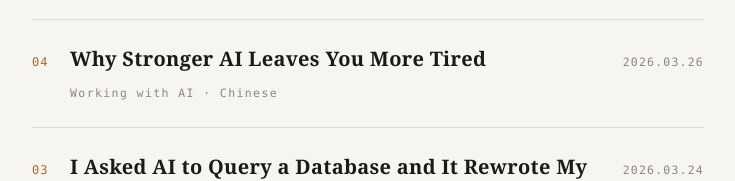
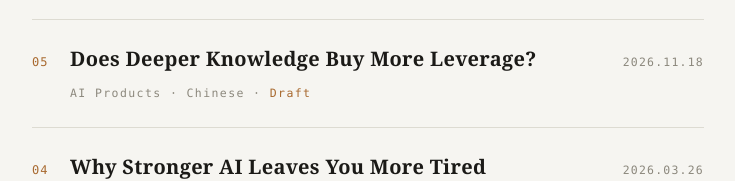
Before and after one commit to Eastr5/blog, a plain HTML site: page index.html in a window 1280 px wide. Shown: the part 2823-3004 px from the top of the page, without its empty margins (272-1007 px from the left). Drawn offline with Linux system fonts and the light colour scheme.

Commit message:
post: 新增想法笔记《懂到底层，就能撬动更多资源吗》

```diff
--- a/index.html
+++ b/index.html
@@ -351,6 +351,7 @@ const POSTS = [
   {file:"2026-11-10-context-budget", title:"溢出的上下文，会损坏模型的智力吗", title_en:"Does Overflowing Context Damage a Model's Intelligence?", date:"2026-11-10", series:"AI 产品", series_en:"AI Products", draft:true},
   {file:"2026-11-12-ai-security", title:"AI 把攻防的时间差压到了小时级", title_en:"AI Has Compressed the Attack and Defence Gap to Hours", date:"2026-11-12", series:"AI 产品", series_en:"AI Products", draft:true},
   {file:"2026-11-14-ai-sentinel", title:"AI 哨兵该站在哪：安全正在从一次付费变成按次付费", title_en:"Where Should an AI Sentinel Stand: Security Moves to Per-Request Cost", date:"2026-11-14", series:"AI 产品", series_en:"AI Products", draft:true},
+  {file:"2026-11-18-knowledge-leverage", title:"懂到底层，就能撬动更多资源吗", title_en:"Does Deeper Knowledge Buy More Leverage?", date:"2026-11-18", series:"AI 产品", series_en:"AI Products", draft:true},
   {file:"2026-03-26-verifier-burden", title:"AI 越强，你反而越累", title_en:"Why Stronger AI Leaves You More Tired", date:"2026-03-26", series:"和 AI 协作的方式", series_en:"Working with AI", draft:false},
   {file:"2026-03-24-n8n-chatbi-firewall", title:"让 AI 查数据库，它却先改写了我的指令", title_en:"I Asked AI to Query a Database and It Rewrote My Instruction First", date:"2026-03-24", series:"AI 产品", series_en:"AI Products", draft:false},
   {file:"2026-03-24-notion-block-model", title:"Notion 为什么值 110 亿美元", title_en:"Why Notion Is Worth $11 Billion", date:"2026-03-24", series:"AI 产品", series_en:"AI Products", draft:false},
```
Also changed, not shown: assets/cards/2026-11-18-knowledge-leverage-dark.png (added), assets/cards/2026-11-18-knowledge-leverage-light.png (added), 3 other files.
